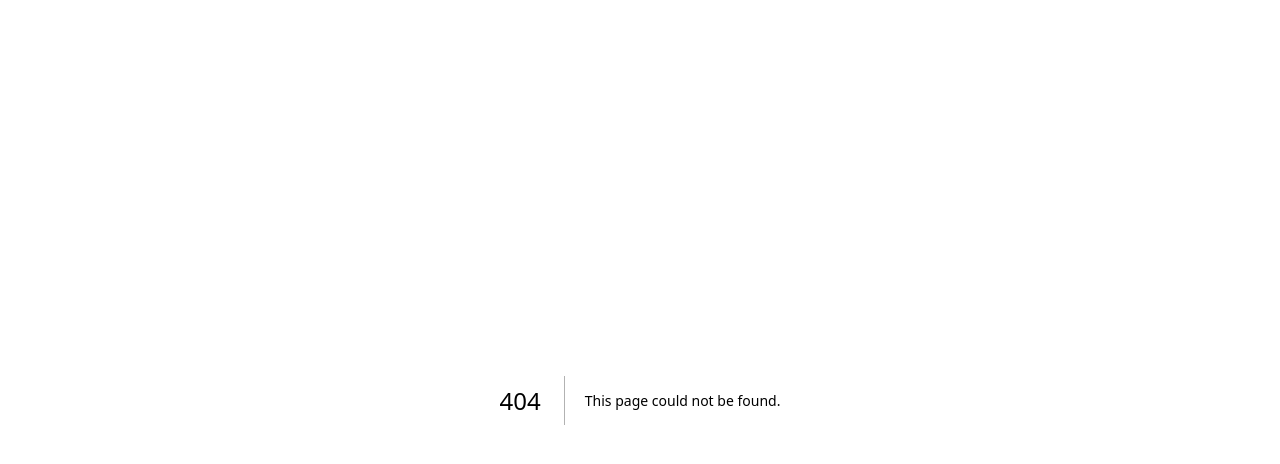
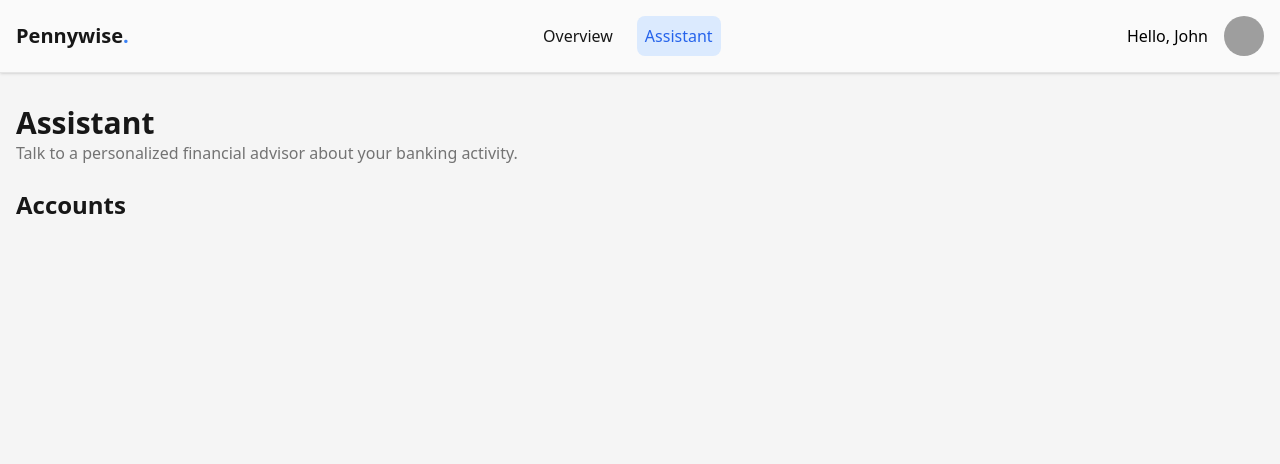
Before and after one commit to tot/hoohacks-2023, a Next.js app in the folder frontend/: page /assistant in a window 1280 px wide. Before the commit this address had no page. Shown: the top 464 px of the page. Built offline with nearby package versions, Linux system fonts and the light colour scheme; grey boxes are pictures that could not be loaded.

Commit message:
Created assistant page; renamed project

```diff
--- a/frontend/src/components/Navbar.tsx
+++ b/frontend/src/components/Navbar.tsx
@@ -19,7 +19,7 @@ const Navbar = () => {
       <div className="w-full border-b border-neutral-200 bg-zinc-50 shadow">
          <div className="max-w-7xl mx-auto flex items-center justify-between p-4">
             <h1 className="text-neutral-900 text-xl font-semibold">
-               Acme<span className="font-bold text-blue-500">.</span>
+               Pennywise<span className="font-bold text-blue-500">.</span>
             </h1>
             <div className="flex items-center space-x-4">
                {LINKS.map(({ name, slug }) => (
--- a/frontend/src/components/SubscriptionsList.tsx
+++ b/frontend/src/components/SubscriptionsList.tsx
@@ -23,6 +23,7 @@ const SubscriptionsList = ({ subscriptions }: SubscriptionsListProps) => {
                <div key={i}>
                   <div className="flex justify-between p-4">
                      <div className="flex items-center space-x-4">
+                        {/* TODO: Replace with logo/placeholder logo */}
                         <div className="w-8 h-8 rounded-full bg-blue-500" />
                         <div>
                            <p className="text-base font-medium text-neutral-900">
--- /dev/null
+++ b/frontend/src/pages/assistant.tsx
@@ -0,0 +1,19 @@
+import Header from "@/components/Header"
+import DashboardLayout from "@/layouts/DashboardLayout"
+
+const Dashboard = () => {
+   return (
+      <DashboardLayout>
+         <Header
+            title="Assistant"
+            description="Talk to a personalized financial advisor about your banking activity."
+         />
+         <h2 className="text-2xl text-neutral-900 font-semibold pt-6">
+            Accounts
+         </h2>
+         <div className="gap-6 pt-6"></div>
+      </DashboardLayout>
+   )
+}
+
+export default Dashboard
```
